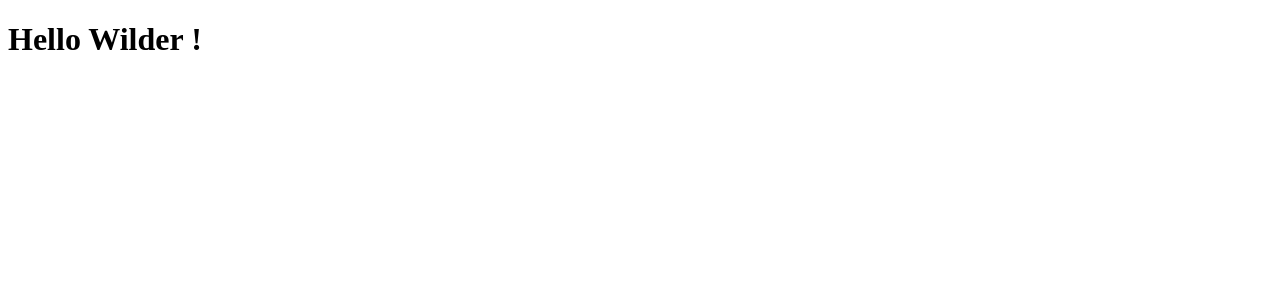
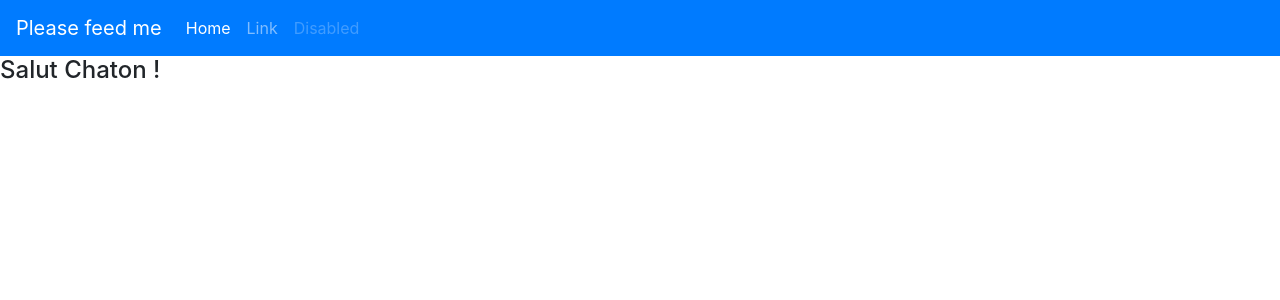
Before and after one commit to misterk01/feed_me, a PHP site: template src/View/Home/index.html.twig in a window 1280 px wide. Shown: the top 300 px of the page. Run offline with PHP 8.4, Linux system fonts and the light colour scheme; the template is opened without the code that fills it, so the values that code supplies are empty; some libraries are stand-ins or nearby versions.

Commit message:
ajout de -header.html.twig ( navbar) et include au niveau du layout

```diff
--- a/src/View/Home/index.html.twig
+++ b/src/View/Home/index.html.twig
@@ -1,5 +1,5 @@
 {% extends 'layout.html.twig' %}
 
 {% block content %}
-    <h1>Hello Wilder !</h1>
+    <h4 class="h4" >Salut Chaton !</h4>
 {% endblock %}
--- a/src/View/_header.html.twig
+++ b/src/View/_header.html.twig
@@ -1 +1,24 @@
-<?php
+
+{% block navbar %}
+<nav class="navbar navbar-expand-lg navbar-dark bg-primary">
+    <a class="navbar-brand" href="#">Please feed me</a>
+    <button class="navbar-toggler" type="button" data-toggle="collapse" data-target="#navbarSupportedContent" aria-controls="navbarSupportedContent" aria-expanded="false" aria-label="Toggle navigation">
+        <span class="navbar-toggler-icon"></span>
+    </button>
+
+    <div class="collapse navbar-collapse" id="navbarSupportedContent">
+        <ul class="navbar-nav mr-auto">
+            <li class="nav-item active">
+                <a class="nav-link" href="#">Home <span class="sr-only">(current)</span></a>
+            </li>
+            <li class="nav-item">
+                <a class="nav-link" href="#">Link</a>
+            </li>
+            <li class="nav-item">
+                <a class="nav-link disabled" href="#">Disabled</a>
+            </li>
+        </ul>
+
+    </div>
+</nav>
+{% endblock  %}
--- a/src/View/layout.html.twig
+++ b/src/View/layout.html.twig
@@ -6,15 +6,24 @@
     <meta name="viewport" content="width=device-width, initial-scale=1">
 
     <title>{% block title %}{% endblock %}</title>
-
+    <link rel="stylesheet" href="https://stackpath.bootstrapcdn.com/bootstrap/4.3.1/css/bootstrap.min.css"
+          integrity="sha384-ggOyR0iXCbMQv3Xipma34MD+dH/1fQ784/j6cY/iJTQUOhcWr7x9JvoRxT2MZw1T" crossorigin="anonymous">
     <link rel="stylesheet" href="/assets/css/style.css">
     {% block stylesheet %}{% endblock %}
-    <link rel="icon" href="/assets/images/favicon.png">
 </head>
 
 <body>
+{# Block twig to add header#}
+{% include '_header.html.twig' %}
 
+{# ajout du bloc de gestion de la recherche adresse#}
+{% block searchAddress %} {% endblock %}
+
+
+{# ajout du bloc content 1#}
 {% block content %}{% endblock %}
+
+
 {% block javascript %}{% endblock %}
 </body>
 </html>
```
